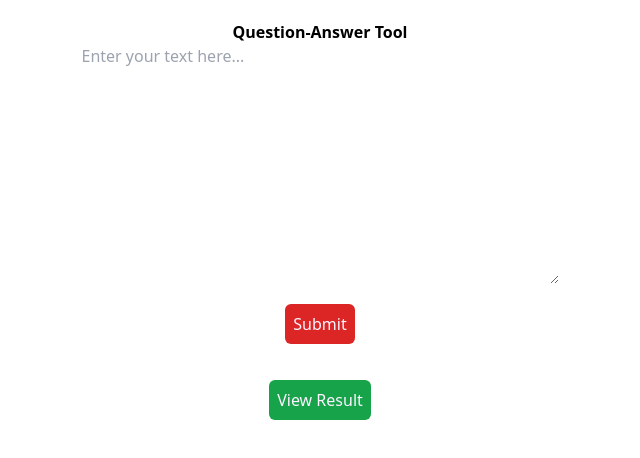
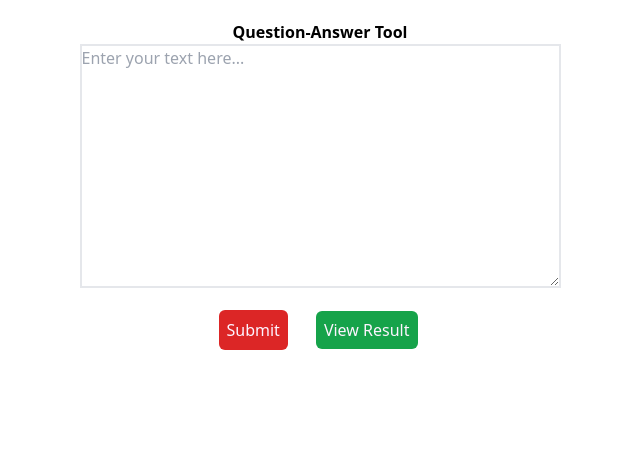
Before and after one commit to rajats-dev/frontendproject, a Next.js app: page / in a window 1280 px wide. Shown: the top 458 px of the page, without its empty margins (320-960 px from the left). Built offline with nearby package versions, Linux system fonts and the light colour scheme.

Commit message:
few impovement

```diff
--- a/src/pages/index.tsx
+++ b/src/pages/index.tsx
@@ -27,16 +27,18 @@ export default function Home() {
   };
 
   return (
-    <div className="flex flex-col items-center">
+    <div className="flex flex-col items-center ">
       <h1 className="font-bold">Question-Answer Tool</h1>
       <textarea
         rows={10}
         cols={50}
         onChange={(e) => setTextInput(e.target.value)}
         placeholder="Enter your text here..."
+        className="border-2 border-solid"
       ></textarea>
+      <div>
         <button
-        className="bg-red-600 w-fit text-fuchsia-50 rounded-md m-5 p-2"
+          className="bg-red-600 w-fit text-fuchsia-50 rounded-md m-3 p-2"
           onClick={onSubmitHandle}
         >
           Submit
@@ -51,5 +53,6 @@ export default function Home() {
           View Result
         </Link>
       </div>
+    </div>
   );
 }
--- a/src/pages/list.tsx
+++ b/src/pages/list.tsx
@@ -16,6 +16,8 @@ const List = () => {
       setIdx((prev) => [...prev, i]);
     }
   };
+
+  console.log(idx);
 
   const onConvertToJSONL = () => {
     const filterdata = idx.map((item) => dataArray[item]);
@@ -39,7 +41,8 @@ const List = () => {
     <div className="flex flex-col items-center">
       <button
         onClick={onConvertToJSONL}
-        className="bg-red-700 p-2 rounded text-cyan-50"
+        className="bg-red-700 p-2 rounded text-cyan-50 disabled:opacity-75"
+        disabled={idx.length === 0}
       >
         Download JSONL File
       </button>
```
Lines whose indentation alone changed are shown as unchanged.
